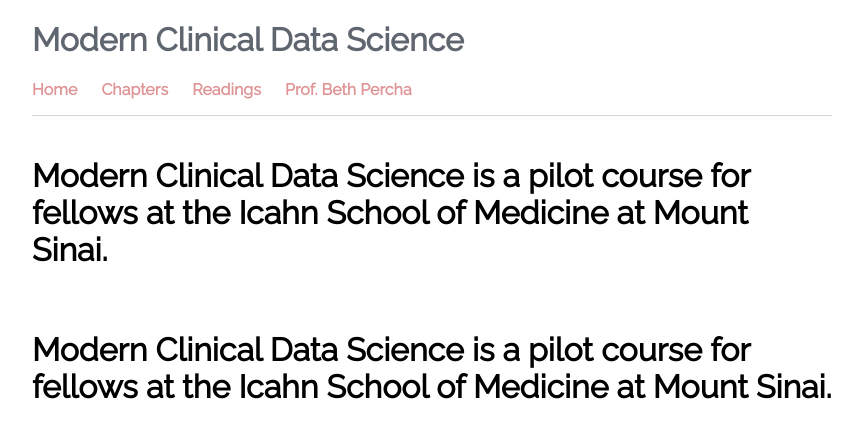
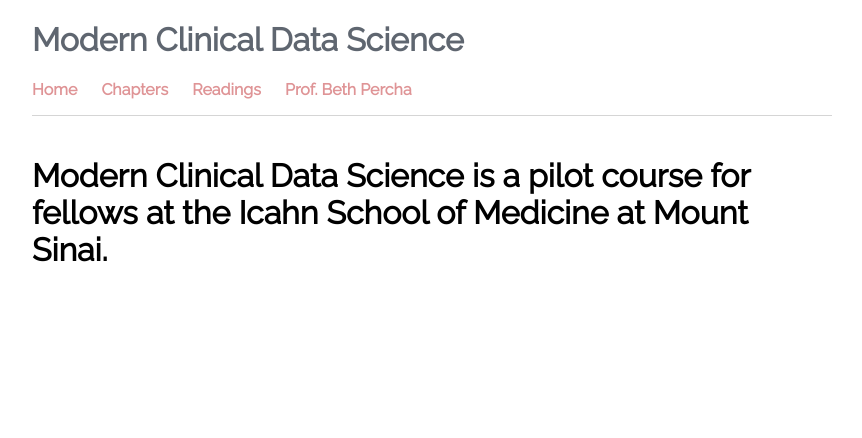
Before and after one commit to c1ndygao/cindygao.com, a Jekyll site: the page built from index.html, in a window 1280 px wide. Shown: the top 438 px of the page, without its empty margins (208-1070 px from the left). Built offline with Jekyll 4.4.1, drawn with Linux system fonts in a browser that asks for light colours.

Commit message:
Update default.html

```diff
--- a/_layouts/default.html
+++ b/_layouts/default.html
@@ -25,11 +25,9 @@
 		<div style="padding: 20px 20px 20px 0">
 			{{ content }}
 
-		<h1>Modern Clinical Data Science is a pilot course for fellows at the Icahn School of Medicine at Mount Sinai.</h1>
+		<h1 style="color:#5f6670"><h1>Modern Clinical Data Science is a pilot course for fellows at the Icahn School of Medicine at Mount Sinai.</h1>
 
 		</div>
-
-		<h1>Modern Clinical Data Science is a pilot course for fellows at the Icahn School of Medicine at Mount Sinai.</h1>
 	</div>
 	</div>
 
```
